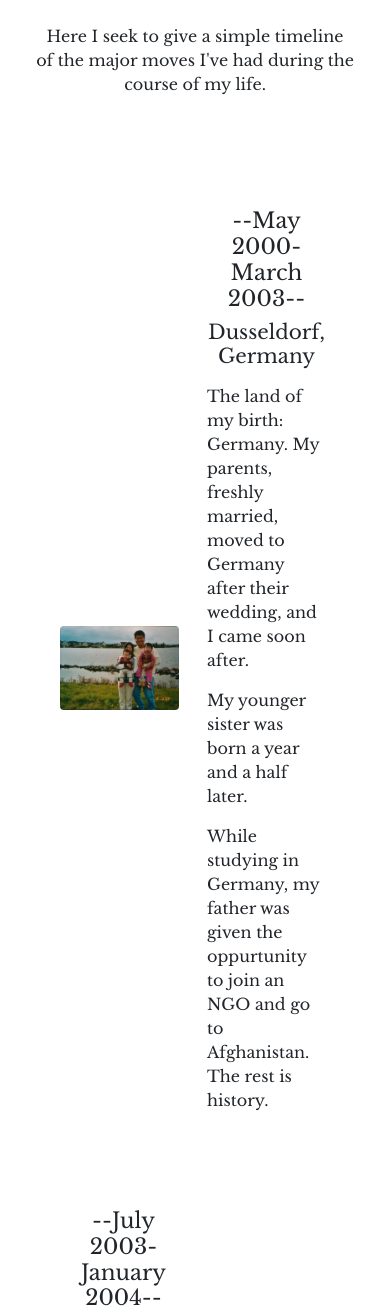
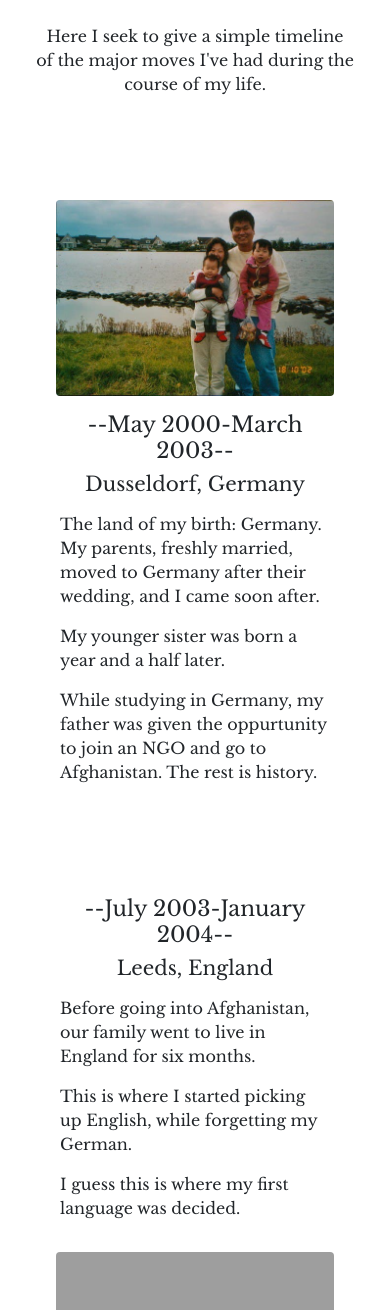
Before and after one commit to hannaesong/hannaesong-personal-portfolio, a Django app: page /move/ in a window 390 px wide. Shown: the part 292-1602 px from the top of the page. Run offline with Django 3.2, Linux system fonts and the light colour scheme; grey boxes are pictures that could not be loaded.

Commit message:
Detail book and timeline modified

```diff
--- a/book/templates/book/detail.html
+++ b/book/templates/book/detail.html
@@ -8,12 +8,12 @@
 
 <div class="container">
     <div class="row justify-content-center">
-        <div class="col-md-4 align-self-center p-2">
+        <div class="col-md-4 d-flex justify-content-center m-4">
             <a href="{{ book.url }}">
                 <img src="{{ book.cover.url }}" alt="{{ book.title }}" class="rounded mx-auto d-block" width="250" target="blank">
             </a>
         </div>
-        <div class="col-md-6 align-self-center p-2">
+        <div class="col-md-6 p-2">
             <p id="booksummary">{{ book.summary|safe }}</p>
         </div>
     </div>
--- a/move/templates/move/all_moves.html
+++ b/move/templates/move/all_moves.html
@@ -17,12 +17,12 @@
 
 <br>
 
-<div class="container-md">
+<div class="container-md p-2">
     <div class="row align-items-center p-4">
-        <div class="col">
+        <div class="col-md-6">
             <img src="{% static 'move/Dusseldorf/SongFamilySeaside.jpg' %}" class="img-fluid rounded">
         </div>
-        <div class="col p-3">
+        <div class="col-md-6 p-3">
             <h4 class="text-center">--May 2000-March 2003--</h4>
             <h5 class="text-center mb-3">Dusseldorf, Germany</h5>
             <p>The land of my birth: Germany. My parents, freshly married, moved to Germany
@@ -34,9 +34,9 @@
     </div>
 </div>
 
-<div class="container-md">
+<div class="container-md p-2">
     <div class="row align-items-center p-4">
-        <div class="col p-3">
+        <div class="col md-6 p-3">
             <h4 class="text-center">--July 2003-January 2004--</h4>
             <h5 class="text-center mb-3">Leeds, England</h5>
             <p>Before going into Afghanistan, our family went to live in England
@@ -45,18 +45,18 @@
             my German. </p>
             <p>I guess this is where my first language was decided.</p>
         </div>
-         <div class="col">
+         <div class="col-md-6">
             <img src="{% static 'move/Leeds/SharingCup.jpg' %}" class="img-fluid rounded">
         </div>
     </div>
 </div>
 
-<div class="container-md">
+<div class="container-md p-2">
     <div class="row align-items-center p-4">
-        <div class="col">
+        <div class="col-md-6">
             <img src="{% static 'move/Kabul/Sabzsang.jpg' %}" class="img-fluid rounded">
         </div>
-        <div class="col p-3">
+        <div class="col-md-6 p-3">
             <h4 class="text-center">--April 2004-May 2007--</h4>
             <h5 class="text-center mb-3">Kabul, Afghanistan</h5>
             <p>This is where I first went to school. I remember being so excited to go to
@@ -69,9 +69,9 @@
     </div>
 </div>
 
-<div class="container-md">
+<div class="container-md p-2">
     <div class="row align-items-center p-4">
-        <div class="col p-3">
+        <div class="col-md-6 p-3">
             <h4 class="text-center">--July 2007-October 2008--</h4>
             <h5 class="text-center mb-3">Daejeon, Korea</h5>
             <p>After the incident in July 2007 with the Koreans and the Taliban,
@@ -80,18 +80,18 @@
             for first and second grade.</p>
             <p>My youngest sister was born at this time. She was a cute surprise baby. </p>
         </div>
-         <div class="col">
+         <div class="col-md-6">
                 <img src="{% static 'move/Daejeon/BabyEsIrangHanna.jpg' %}" class="img-fluid rounded">
         </div>
     </div>
-</div>s
+</div>
 
-<div class="container-md">
+<div class="container-md p-2">
     <div class="row align-items-center p-4">
-        <div class="col">
+        <div class="col-md-6">
                 <img src="{% static 'move/Peshawar/ISCP.jpg' %}" class="img-fluid rounded">
         </div>
-        <div class="col p-3">
+        <div class="col-md-6 p-3">
             <h4 class="text-center">--November 2008-July 2011--</h4>
             <h5 class="text-center mb-3">Peshawar, Pakistan</h5>
             <p>These are perhaps the happiest years of my life so far.</p>
@@ -108,9 +108,9 @@
     </div>
 </div>
 
-<div class="container-md">
+<div class="container-md p-2">
     <div class="row align-items-center p-4">
-      <div class="col p-3">
+      <div class="col-md-6 p-3">
             <h4 class="text-center">--April 2012-July 2012--</h4>
             <h5 class="text-center mb-3">Istanbul, Turkey</h5>
             <p>Three months living at Fatih, Istanbul and a few days at a resort by the sea.</p>
@@ -118,18 +118,18 @@
             <p>But also the time I started homeschooling in earnest. Not a walk in the park.
             Took a while to get used to.</p>
         </div>
-         <div class="col">
+         <div class="col-md-6">
                 <img src="{% static 'move/Istanbul/ResortBaptism.jpg' %}" class="img-fluid rounded">
         </div>
     </div>
 </div>
 
-<div class="container-md">
+<div class="container-md p-2">
     <div class="row align-items-center p-4">
-        <div class="col">
+        <div class="col-md-6">
                 <img src="{% static 'move/Dushanbe/SRAGirls.jpg' %}" class="img-fluid rounded">
         </div>
-        <div class="col p-3">
+        <div class="col-md-6 p-3">
             <h4 class="text-center">--August 2012-August 2013--</h4>
             <h5 class="text-center mb-3">Dushanbe, Tajikistan</h5>
             <p>Our family stayed in Tajikistan for one year.</p>
@@ -143,9 +143,9 @@
     </div>
 </div>
 
-<div class="container-md">
+<div class="container-md p-2">
     <div class="row align-items-center p-4">
-        <div class="col p-3">
+        <div class="col-md-6 p-3">
             <h4 class="text-center">--October 2013-December 2017--</h4>
             <h5 class="text-center mb-3">Kathmandu, Nepal</h5>
             <p>I lived in Nepal on an off for about four years.
@@ -157,18 +157,18 @@
             getting a cup of coffee.
             </p>
         </div>
-         <div class="col">
+         <div class="col-md-6">
                 <img src="{% static 'move/Kathmandu/DadHannaBus.jpg' %}" class="img-fluid rounded">
         </div>
     </div>
 </div>
 
-<div class="container-md">
+<div class="container-md p-2">
     <div class="row align-items-center p-4">
-        <div class="col">
+        <div class="col-md-6">
                 <img src="{% static 'move/Daejeon/KoreaSongFamily.jpg' %}" class="img-fluid rounded">
         </div>
-        <div class="col p-3">
+        <div class="col-md-6 p-3">
             <h4 class="text-center">--April 2016-February 2018--</h4>
             <h5 class="text-center mb-3">Daejeon, Korea</h5>
             <p>Life back in Korea was a strange change of pace. This was the first time
@@ -180,9 +180,9 @@
     </div>
 </div>
 
-<div class="container-md">
+<div class="container-md p-2">
     <div class="row align-items-center p-4">
-        <div class="col p-3">
+        <div class="col-md-6 p-3">
             <h4 class="text-center">--March 2018-Present--</h4>
             <h5 class="text-center mb-3">Duisburg, Germany</h5>
             <p>Finally after fifteen years, I have returned to the country of my birth,
@@ -193,7 +193,7 @@
             Uncertainty, my ever-present, ever-faithful companion, yet accompanies me. </p>
             <p>I suppose I have much to learn from her still.</p>
         </div>
-         <div class="col">
+         <div class="col-md-6">
                 <img src="{% static 'move/Kettwig.jpg' %}" class="img-fluid rounded">
         </div>
     </div>
--- a/portfolio/templates/portfolio/about.html
+++ b/portfolio/templates/portfolio/about.html
@@ -17,8 +17,8 @@
       <div class="container p-2"><p>      <i>My, old Bilbo Baggins must have had a lot of fun coming up with all those titles for himself.</i></p></div>
 
       <p>This is a webiste that I made to, first of all, learn website development and, second, to showcase
-      my thoughts, hobbies, and story. I honestly haven't been doing a good job at keeping this up to date: if you ever see me in real life,
-       you think I should be more diligent in improving this website, pray do tell.
+      my thoughts, hobbies, and story. I honestly haven't been doing a good job at keeping this up to date.
+      Feel free to bully me into updating this.
       </p>
 
       <p>
@@ -28,6 +28,7 @@
       <p>
       I think that I am something of a writer--I try to be anyway--which is why I've included a blog.
         I'll be writing short essays, thoughts, and maybe stories on what I hope will be a monthly basis.
+        Or not.
 
 
       </p>
```
